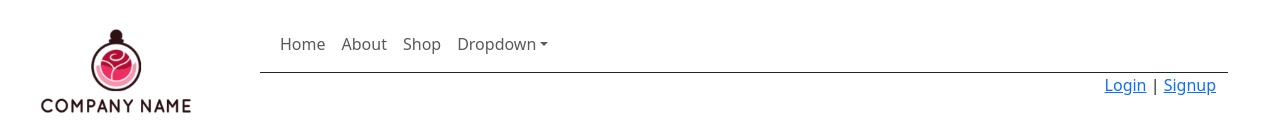
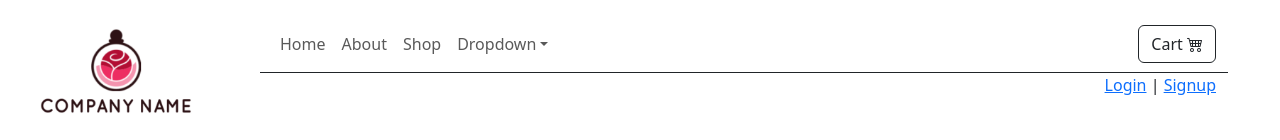
Before and after one commit to gusche85/ecommerce-react-bootstrap, a React (Vite) app: page / in a window 1280 px wide. Shown: the top 140 px of the page. Built offline with nearby package versions, Linux system fonts and the light colour scheme.

Commit message:
Install boostrap icon, add shopping cart icon

```diff
--- a/index.html
+++ b/index.html
@@ -5,6 +5,7 @@
     <link rel="icon" type="image/svg+xml" href="/favicon.svg" />
     <meta name="viewport" content="width=device-width, initial-scale=1.0" />
     <title>React + TypeScript + Replit</title>
+    <link href="https://cdn.jsdelivr.net/npm/bootstrap-icons/font/bootstrap-icons.css" rel="stylesheet">
   </head>
   <body>
     <div id="root"></div>
--- a/package.json
+++ b/package.json
@@ -13,6 +13,7 @@
   "license": "ISC",
   "dependencies": {
     "bootstrap": "^5.3.2",
+    "bootstrap-icons": "^1.11.3",
     "react-bootstrap": "^2.10.1"
   },
   "devDependencies": {
--- a/src/components/common/footer/Footer.jsx
+++ b/src/components/common/footer/Footer.jsx
@@ -1,5 +1,6 @@
 import React from 'react';
-import { Container, Form, Stack, Col, Button, Row } from 'react-bootstrap';
+import { Container, Form, Col, Button, Row } from 'react-bootstrap';
+
 
 function Footer() {
   return (
--- a/src/components/common/footer/index.js
+++ /dev/null
@@ -1 +0,0 @@
-const submit = document.getElementById('submit');
--- a/src/components/common/navbar/Navbar.jsx
+++ b/src/components/common/navbar/Navbar.jsx
@@ -35,8 +35,11 @@ function Navibar() {
                      Separated link
                    </NavDropdown.Item>
                  </NavDropdown>
+
                </Nav>
              </Navbar.Collapse>
+             <button type="button" id="shopping-cart" class="btn btn-outline-dark">Cart <i className="bi bi-cart4"></i></button>
+
            </Navbar>
           </Container>
 
```
Also changed, not shown: 1 other file (tests, documents, lock files or other folders).
